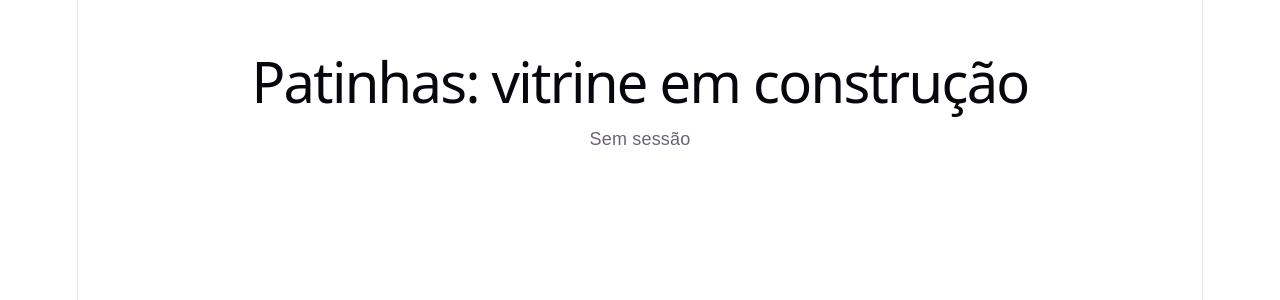
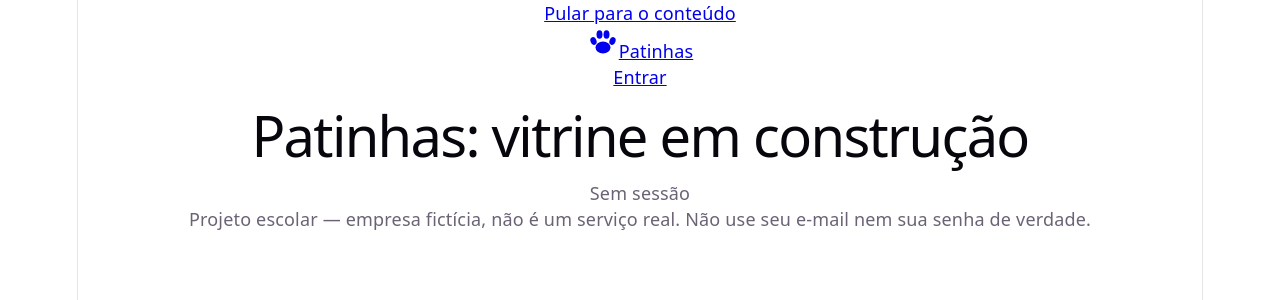
Before and after one commit to josuerebecca123-hash/patinhas-api, a React (Vite) app in the folder front/: page / in a window 1280 px wide. Shown: the top 300 px of the page. Built offline with nearby package versions, Linux system fonts and the light colour scheme.

Commit message:
feat: adiciona layout com cabeçalho e rodapé

```diff
--- a/front/src/App.tsx
+++ b/front/src/App.tsx
@@ -2,25 +2,29 @@
 // Mapa de rotas do app. As páginas reais entram aqui uma a uma.
 
 import { Route, Routes } from "react-router";
+import Layout from "./componentes/Layout";
 import { useSessao } from "./sessao";
 
-// PROVISÓRIO: só para testar o router e a sessão. Será trocado pela
+// PROVISÓRIO: só para testar o router, o layout e a sessão. Será trocado pela
 // página pública (Vitrine) e pela página "não encontrada" de verdade.
 function Provisoria({ titulo }: { titulo: string }) {
   const { sessao } = useSessao();
   return (
-    <main style={{ padding: "2rem", fontFamily: "sans-serif" }}>
+    <section>
       <h1>{titulo}</h1>
       <p>{sessao ? `Logado como ${sessao.email} (${sessao.papel})` : "Sem sessão"}</p>
-    </main>
+    </section>
   );
 }
 
 export default function App() {
   return (
     <Routes>
-      <Route path="/" element={<Provisoria titulo="Patinhas: vitrine em construção" />} />
-      <Route path="*" element={<Provisoria titulo="Página não encontrada" />} />
+      {/* Todas as páginas ficam dentro do Layout (cabeçalho + rodapé) */}
+      <Route element={<Layout />}>
+        <Route path="/" element={<Provisoria titulo="Patinhas: vitrine em construção" />} />
+        <Route path="*" element={<Provisoria titulo="Página não encontrada" />} />
+      </Route>
     </Routes>
   );
 }
--- /dev/null
+++ b/front/src/componentes/Layout.tsx
@@ -0,0 +1,77 @@
+// src/componentes/Layout.tsx
+// Moldura de todas as páginas: link "pular", cabeçalho, conteúdo e rodapé.
+// Usado como "rota de layout": as páginas aparecem no lugar do <Outlet />.
+
+import { Link, NavLink, Outlet, useNavigate } from "react-router";
+import { useSessao } from "../sessao";
+
+function Logo() {
+  // Patinha simples; usa currentColor, então a cor vem do CSS (tema claro/escuro).
+  return (
+    <svg
+      className="logo"
+      viewBox="0 0 64 64"
+      width="32"
+      height="32"
+      aria-hidden="true"
+      focusable="false"
+    >
+      <ellipse cx="32" cy="43" rx="15" ry="12" fill="currentColor" />
+      <ellipse cx="13" cy="30" rx="6" ry="8" fill="currentColor" transform="rotate(-20 13 30)" />
+      <ellipse cx="25" cy="17" rx="6" ry="8.5" fill="currentColor" />
+      <ellipse cx="39" cy="17" rx="6" ry="8.5" fill="currentColor" />
+      <ellipse cx="51" cy="30" rx="6" ry="8" fill="currentColor" transform="rotate(20 51 30)" />
+    </svg>
+  );
+}
+
+export default function Layout() {
+  const { sessao, ehAdmin, sair } = useSessao();
+  const navegar = useNavigate();
+
+  function aoSair() {
+    sair();
+    navegar("/");
+  }
+
+  return (
+    <>
+      <a className="pular" href="#conteudo">
+        Pular para o conteúdo
+      </a>
+
+      <header className="cabecalho">
+        <Link to="/" className="marca" aria-label="Patinhas, página inicial">
+          <Logo />
+          <span>Patinhas</span>
+        </Link>
+
+        <nav className="menu" aria-label="Principal">
+          {sessao ? (
+            <>
+              <NavLink to="/agendamentos">Agenda</NavLink>
+              {ehAdmin && <NavLink to="/admin/servicos">Admin</NavLink>}
+              <button type="button" className="menu__sair" onClick={aoSair}>
+                Sair
+              </button>
+            </>
+          ) : (
+            <NavLink to="/login">Entrar</NavLink>
+          )}
+          {/* O botão de modo claro/escuro entra aqui, na etapa de acabamento. */}
+        </nav>
+      </header>
+
+      <main id="conteudo" className="principal" tabIndex={-1}>
+        <Outlet />
+      </main>
+
+      <footer className="rodape">
+        <p>
+          Projeto escolar — empresa fictícia, não é um serviço real. Não use seu e-mail nem sua senha
+          de verdade.
+        </p>
+      </footer>
+    </>
+  );
+}
```
